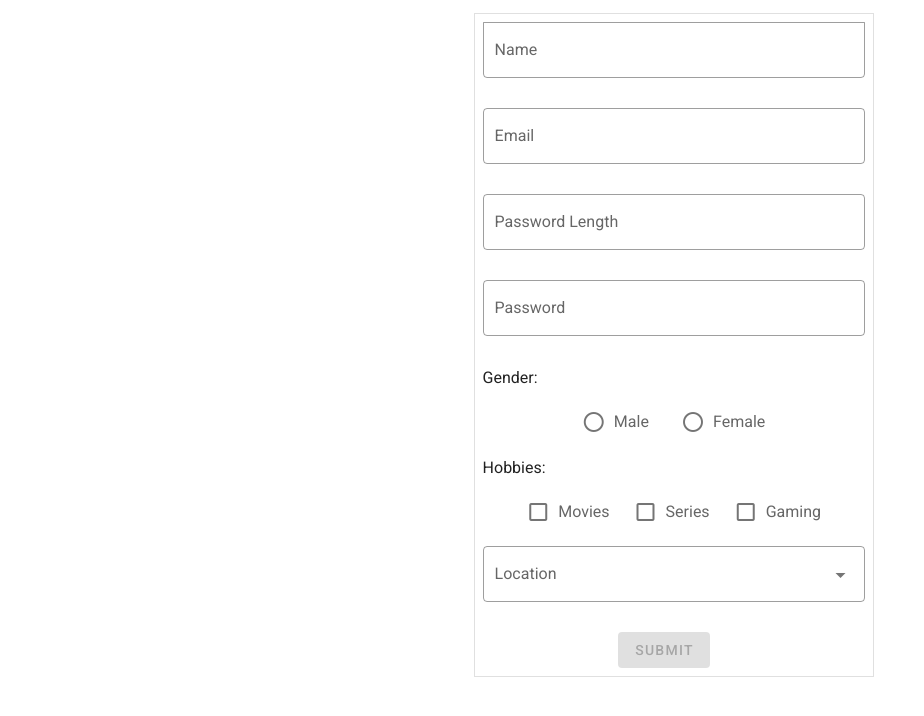
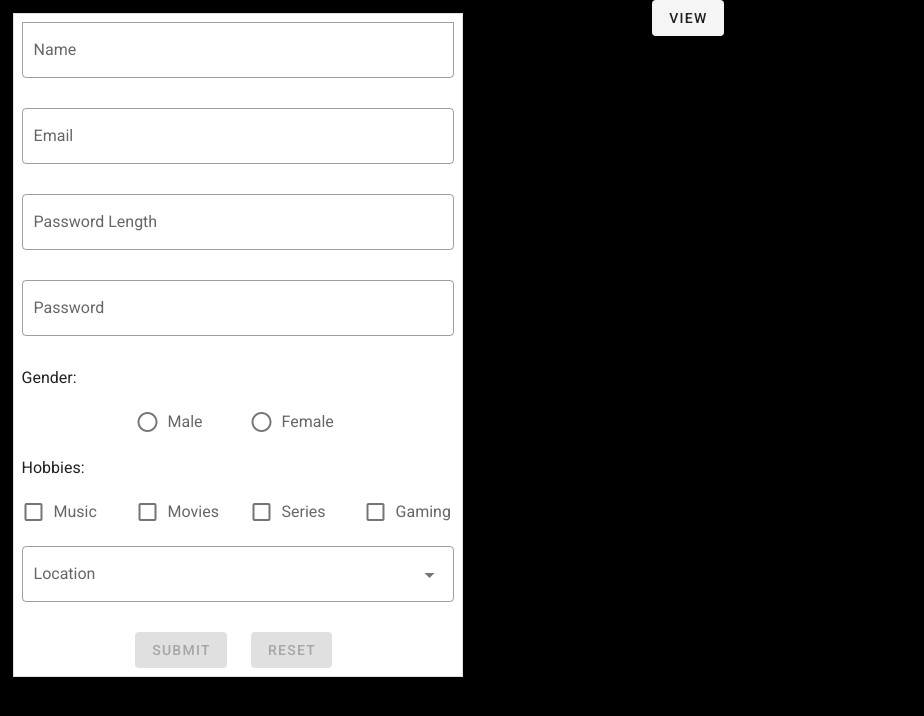
Before and after one commit to sooraj-ngp/Task-VueJS, a Vue app: page /#/ in a window 1280 px wide. Shown: the top 716 px of the page, without its empty margins (0-924 px from the left). Built offline with nearby package versions, Linux system fonts and the light colour scheme.

Commit message:
Modified Form resetting functionality and added clear form feature.

```diff
--- a/src/App.vue
+++ b/src/App.vue
@@ -37,7 +37,7 @@
       </v-btn>
     </v-app-bar> -->
 
-    <v-main>
+    <v-main class="body">
       <router-view/>
     </v-main>
   </v-app>
@@ -53,3 +53,9 @@ export default {
   }),
 };
 </script>
+
+<style>
+.body{
+  background-color: black;
+}
+</style>
--- a/src/views/HomeView.vue
+++ b/src/views/HomeView.vue
@@ -1,9 +1,12 @@
 <template>
   <!-- <hello-world /> -->
   <div>
+    <v-row>
+      <v-col>
         <v-card
           class="pa-2 card"
-      max-width="400"
+          max-width="450"
+          elevation="8"
           outlined
           tile
         >
@@ -60,29 +63,42 @@
           </v-radio-group>
           Hobbies:
           <v-row>
-        <v-col></v-col>
-        <v-col>
+            <v-col
+            cols="4"
+              md="3">
+              <v-checkbox
+                v-model="interests"
+                label="Music"
+                value="Music"
+              ></v-checkbox>
+            </v-col>
+            <v-col
+            cols="4"
+              md="3">
               <v-checkbox
                 v-model="interests"
                 label="Movies"
                 value="Movies"
               ></v-checkbox>
             </v-col>
-        <v-col>
+            <v-col
+            cols="4"
+              md="3">
               <v-checkbox
                 v-model="interests"
                 label="Series"
                 value="Series"
               ></v-checkbox>
             </v-col>
-        <v-col>
+            <v-col
+            cols="4"
+              md="3">
               <v-checkbox
                 v-model="interests"
                 label="Gaming"
                 value="Gaming"
               ></v-checkbox>
             </v-col>
-        <v-col></v-col>
           </v-row>
           <v-combobox
             v-model="location"
@@ -98,16 +114,33 @@
               <v-btn
                 elevation="4"
                 color="primary"
-            :disabled="isButtonDisabled"
+                :disabled="isSubmitDisabled"
                 @click="submit"
               >Submit</v-btn>
             </v-col>
+            <v-col>
+              <v-btn
+                elevation="4"
+                color="primary"
+                :disabled="isResetDisabled"
+
+                @click="clear"
+              >Reset</v-btn>
+            </v-col>
             <v-col></v-col>
           </v-row>
+          <v-row></v-row>
         </v-card>
+      </v-col>
+      <v-col>
+        <v-btn
+        @click="view">
+          View
+        </v-btn>
+      </v-col>
+    </v-row>
   </div>
 </template>
-
 
 <script>
 export default {
@@ -128,10 +161,11 @@ export default {
         location: [val => (val || '').length > 0 || 'This field is required']
       },
       locations: ['Chennai','Bangalore','Hyderabad','Pune','Mumbai','Delhi','Kolkata'],
+      userDetails: [],
     }
   },
   computed:{
-    isButtonDisabled() {
+    isSubmitDisabled() {
       return (
         this.name.length === 0 ||
         this.email.length === 0 ||
@@ -140,7 +174,18 @@ export default {
         this.interests.length === 0 ||
         this.location.length === 0
       )
+    },
+    isResetDisabled() {
+      return (
+        this.name.length === 0 &&
+        this.email.length === 0 &&
+        this.passwordLength.length === 0 &&
+        this.gender.length === 0 &&
+        this.interests.length === 0 &&
+        this.location.length === 0
+      )
     }
+
   },
   watch:{
     passwordLength(value){
@@ -155,8 +200,27 @@ export default {
   },
 
   methods:{
+    view(){
+      console.log(this.userDetails)
+    },
     submit(){
       alert('Submit button clicked')
+      this.userDetails.push({
+        name: this.name,
+        email: this.email,
+        gender: this.gender,
+        interests: this.interests,
+        location: this.location
+      })
+      this.name= ''
+      this.email= ''
+      this.passwordLength= ''
+      this.location= ''
+      this.gender= []
+      this.interests= []
+
+    },
+    clear(){
       window.location.reload()
     },
     generatePassword(){
@@ -170,14 +234,14 @@ export default {
 
       const getRandomCharFromString = (str) => str.charAt(Math.floor(Math.random() * str.length))
 
-      const generate = (length = this.passwordLength) => { // password will be @Param-length, default to 8, and have at least one upper, one lower, one number and one symbol
+      const generate = (length = this.passwordLength) => {
         let pwd = "";
-        pwd += getRandomCharFromString(Allowed.Uppers); //pwd will have at least one upper
-        pwd += getRandomCharFromString(Allowed.Lowers); //pwd will have at least one lower
-        pwd += getRandomCharFromString(Allowed.Numbers); //pwd will have at least one number
-        pwd += getRandomCharFromString(Allowed.Symbols);//pwd will have at least one symbolo
+        pwd += getRandomCharFromString(Allowed.Uppers);
+        pwd += getRandomCharFromString(Allowed.Lowers);
+        pwd += getRandomCharFromString(Allowed.Numbers);
+        pwd += getRandomCharFromString(Allowed.Symbols);
         for (let i = pwd.length; i < length; i++)
-            pwd += getRandomCharFromString(Object.values(Allowed).join('')); //fill the rest of the pwd with random characters
+          pwd += getRandomCharFromString(Object.values(Allowed).join(''));
         return pwd
       }
       this.password = generate(this.passwordLength)
@@ -200,7 +264,7 @@ export default {
 <style scoped>
 
 .card{
-  margin-top: 1%;
-  margin-left: 37%;
+  margin-top: 2%;
+  margin-left: 2%;
 }
 </style>
```
Lines whose indentation alone changed are shown as unchanged.
